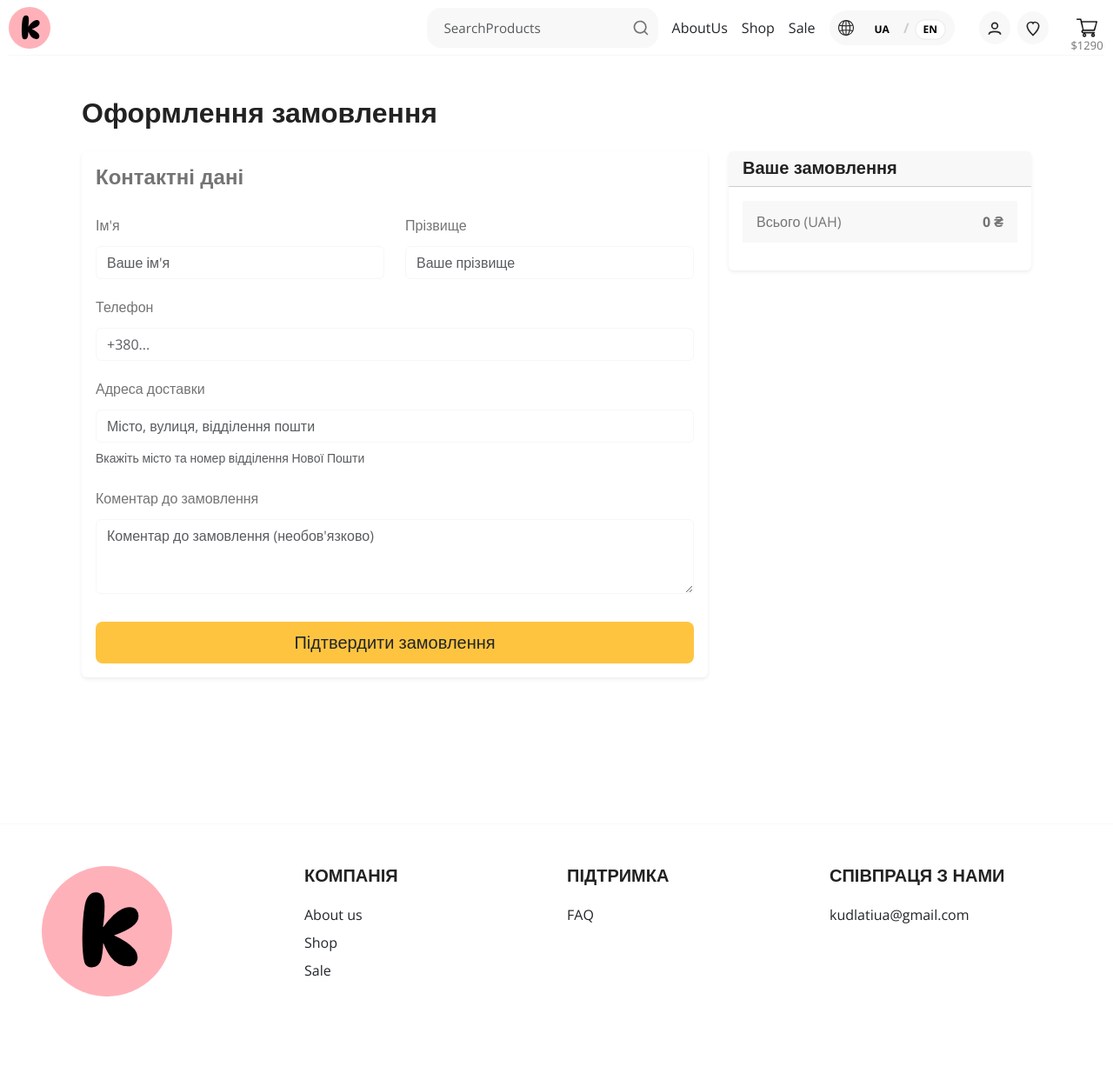
After one commit to anutapadalko/Kudlati, a Django app: page /en/cart/create/ in a window 1280 px wide. The commit adds this page. Shown: the whole page at 87% size. Run offline with Django 5.2, Linux system fonts and the light colour scheme.

Commit message:
feat: implement checkout flow, order creation and admin configuration

```diff
--- a/kudlatisite/customer_portal/templates/main/cart_detail.html
+++ b/kudlatisite/customer_portal/templates/main/cart_detail.html
@@ -1,4 +1,4 @@
-{% extends "main/base.html" %}
+{% extends "main.html" %}
 {% load static %}
 
 {% block content %}
@@ -42,8 +42,8 @@
     </table>
 
     <div class="text-right">
-        <a href="{% url 'customer_portal:sale' %}" class="btn btn-secondary">Продовжити покупки</a>
-        <a href="#" class="btn btn-success">Оформити замовлення</a>
+        <a href="{% url 'customer_portal:shop' %}" class="btn btn-secondary">Продовжити покупки</a>
+        <a href="{% url 'orders:order_create' %}" class="btn btn-success">Оформити замовлення</a>
     </div>
 </div>
 {% endblock %}
--- /dev/null
+++ b/kudlatisite/customer_portal/templates/main/checkout.html
@@ -0,0 +1,80 @@
+{% extends 'main.html' %}
+{% load static %}
+
+{% block content %}
+<section class="py-5">
+    <div class="container">
+        <h2 class="mb-4">Оформлення замовлення</h2>
+
+        <div class="row">
+            <div class="col-md-8">
+                <div class="card shadow-sm border-0 mb-4">
+                    <div class="card-body">
+                        <h4 class="card-title mb-4">Контактні дані</h4>
+
+                        <form action="." method="post" id="payment-form">
+                            {% csrf_token %}
+
+                            <div class="row">
+                                <div class="col-md-6 mb-3">
+                                    <label class="form-label">Ім'я</label>
+                                    {{ form.first_name }}
+                                </div>
+                                <div class="col-md-6 mb-3">
+                                    <label class="form-label">Прізвище</label>
+                                    {{ form.last_name }}
+                                </div>
+                            </div>
+
+                            <div class="mb-3">
+                                <label class="form-label">Телефон</label>
+                                {{ form.phone }}
+                            </div>
+
+                            <div class="mb-3">
+                                <label class="form-label">Адреса доставки</label>
+                                {{ form.address }}
+                                <div class="form-text text-muted">Вкажіть місто та номер відділення Нової Пошти</div>
+                            </div>
+
+                            <div class="mb-3">
+                                <label class="form-label">Коментар до замовлення</label>
+                                {{ form.comment }}
+                            </div>
+
+                            <button type="submit" class="btn btn-primary btn-lg w-100 mt-3 text-dark">
+                                Підтвердити замовлення
+                            </button>
+                        </form>
+                    </div>
+                </div>
+            </div>
+
+            <div class="col-md-4">
+                <div class="card shadow-sm border-0">
+                    <div class="card-header bg-light">
+                        <h5 class="mb-0">Ваше замовлення</h5>
+                    </div>
+                    <div class="card-body">
+                        <ul class="list-group list-group-flush mb-3">
+                            {% for item in cart %}
+                            <li class="list-group-item d-flex justify-content-between lh-sm">
+                                <div>
+                                    <h6 class="my-0">{{ item.product.sku }}</h6> <small class="text-muted">Кількість: {{ item.quantity }}</small>
+                                </div>
+                                <span class="text-muted">{{ item.total_price }} ₴</span>
+                            </li>
+                            {% endfor %}
+
+                            <li class="list-group-item d-flex justify-content-between bg-light">
+                                <span>Всього (UAH)</span>
+                                <strong>{{ cart.get_total_price }} ₴</strong>
+                            </li>
+                        </ul>
+                    </div>
+                </div>
+            </div>
+        </div>
+    </div>
+</section>
+{% endblock %}
--- a/kudlatisite/orders/forms.py
+++ b/kudlatisite/orders/forms.py
@@ -1,4 +1,5 @@
 from django import forms
+from .models import Order
 
 PRODUCT_QUANTITY_CHOICES = [(i, str(i)) for i in range(1, 21)]
 
@@ -13,3 +14,17 @@ class CartAddProductForm(forms.Form):
     # Приховане поле: чи додавати до існуючої кількості, чи перезаписувати її
     override = forms.BooleanField(
         required=False, initial=False, widget=forms.HiddenInput)
+
+
+class OrderCreateForm(forms.ModelForm):
+    class Meta:
+        model = Order
+        fields = ['first_name', 'last_name', 'phone', 'address', 'comment']
+        # Ми не додаємо сюди status, is_paid чи user, бо це заповнюється автоматично
+        widgets = {
+            'first_name': forms.TextInput(attrs={'class': 'form-control', 'placeholder': 'Ваше ім\'я'}),
+            'last_name': forms.TextInput(attrs={'class': 'form-control', 'placeholder': 'Ваше прізвище'}),
+            'phone': forms.TextInput(attrs={'class': 'form-control', 'placeholder': '+380...'}),
+            'address': forms.TextInput(attrs={'class': 'form-control', 'placeholder': 'Місто, вулиця, відділення пошти'}),
+            'comment': forms.Textarea(attrs={'class': 'form-control', 'rows': 3, 'placeholder': 'Коментар до замовлення (необов\'язково)'}),
+        }
--- a/kudlatisite/orders/urls.py
+++ b/kudlatisite/orders/urls.py
@@ -7,4 +7,5 @@ urlpatterns = [
     path('', views.cart_detail, name='cart_detail'),
     path('add/<int:product_id>/', views.cart_add, name='cart_add'),
     path('remove/<int:product_id>/', views.cart_remove, name='cart_remove'),
+    path('create/', views.order_create, name='order_create'),
 ]
--- a/kudlatisite/orders/views.py
+++ b/kudlatisite/orders/views.py
@@ -3,6 +3,8 @@ from django.views.decorators.http import require_POST
 from catalog.models import Product
 from .cart import Cart
 from .forms import CartAddProductForm
+from .models import OrderToProduct
+from .forms import OrderCreateForm
 
 
 @require_POST
@@ -42,3 +44,49 @@ def cart_detail(request):
         })
 
     return render(request, 'main/cart_detail.html', {'cart': cart})
+
+
+def order_create(request):
+    cart = Cart(request)
+    if request.method == 'POST':
+        # Якщо користувач відправив форму
+        form = OrderCreateForm(request.POST)
+        if form.is_valid():
+            # 1. Створюємо замовлення, але поки не зберігаємо в БД
+            order = form.save(commit=False)
+
+            # 2. Якщо користувач залогінений, прив'язуємо замовлення до нього
+            if request.user.is_authenticated:
+                order.user = request.user
+
+            # 3. Тепер зберігаємо замовлення (щоб отримати ID)
+            order.save()
+
+            # 4. Переносимо товари з кошика в базу даних (OrderToProduct)
+            for item in cart:
+                OrderToProduct.objects.create(
+                    order=order,
+                    product=item['product'],
+                    price=item['price'],
+                    quantity=item['quantity']
+                )
+
+            # 5. Очищаємо кошик
+            cart.clear()
+
+            # 6. Показуємо сторінку успіху (створимо її пізніше)
+            return render(request, 'main/order_success.html', {'order': order})
+
+    else:
+        # Якщо GET-запит (користувач просто зайшов на сторінку)
+        # Якщо він залогінений, пробуємо підставити його дані
+        initial_data = {}
+        if request.user.is_authenticated:
+            initial_data = {
+                'first_name': request.user.first_name,
+                'last_name': request.user.last_name,
+                # 'email': request.user.email, # Якщо в Order є email
+            }
+        form = OrderCreateForm(initial=initial_data)
+
+    return render(request, 'main/checkout.html', {'cart': cart, 'form': form})
```
Also changed, not shown: kudlatisite/customer_portal/templates/main/order_success.html (added, +18 -0 lines), kudlatisite/customer_portal/templates/main/product_detail.html (+25 -10 lines), kudlatisite/customer_portal/templates/main/shop.html (+19 -13 lines), kudlatisite/orders/admin.py (+11 -4 lines).
